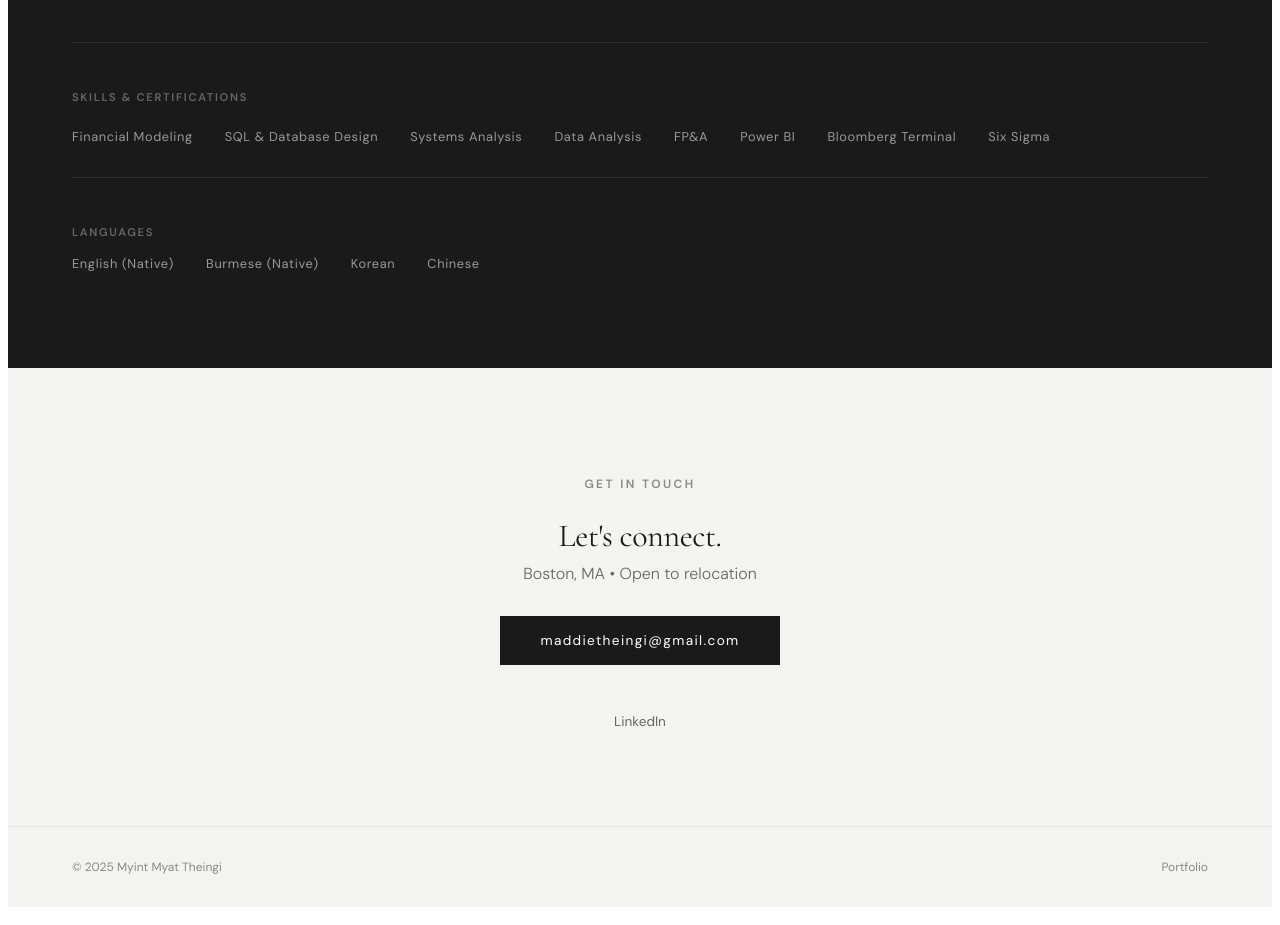
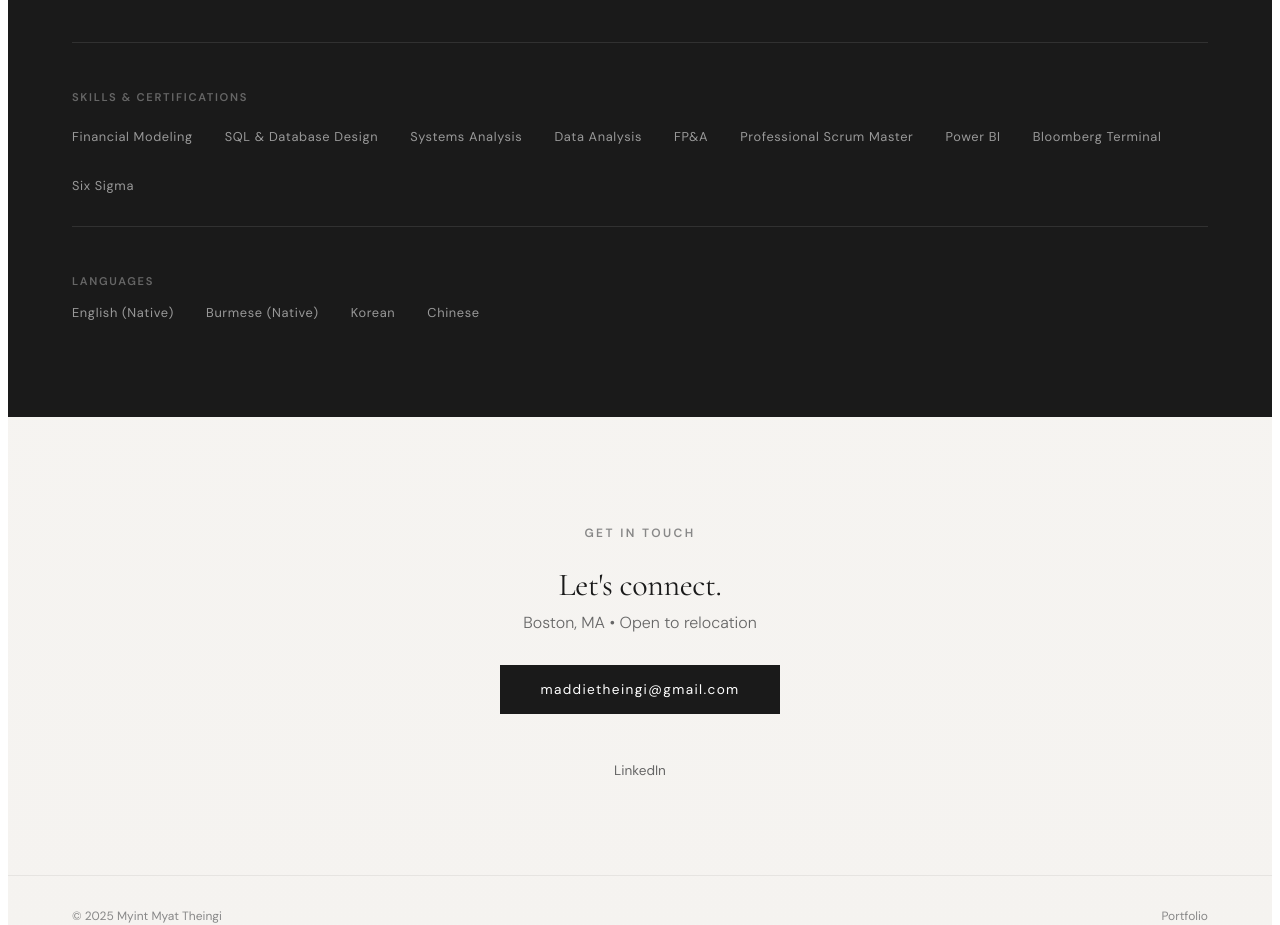
Before and after one commit to maddietheingi-svg/my-portfolio, a React (Vite) app: page / in a window 1280 px wide. Shown: the part 3240-4165 px from the top of the page. Built offline with nearby package versions, Linux system fonts and the light colour scheme.

Commit message:
Update App.jsx

```diff
--- a/src/App.jsx
+++ b/src/App.jsx
@@ -1861,7 +1861,7 @@ export default function FinancePortfolio() {
         <div style={{ marginTop: '3rem', paddingTop: '2rem', borderTop: '1px solid rgba(255,255,255,0.1)' }}>
           <h4 style={{ fontSize: '0.7rem', letterSpacing: '0.15em', textTransform: 'uppercase', color: '#666', marginBottom: '1.5rem', fontFamily: '"DM Sans", Helvetica, sans-serif' }}>Skills & Certifications</h4>
           <div style={{ display: 'flex', gap: '2rem', flexWrap: 'wrap' }}>
-            {['Financial Modeling', 'SQL & Database Design', 'Systems Analysis', 'Data Analysis', 'FP&A', 'Power BI', 'Bloomberg Terminal', 'Six Sigma'].map((skill, i) => (
+            {['Financial Modeling', 'SQL & Database Design', 'Systems Analysis', 'Data Analysis', 'FP&A', 'Professional Scrum Master', 'Power BI', 'Bloomberg Terminal', 'Six Sigma'].map((skill, i) => (
               <span key={i} style={{ fontSize: '0.8rem', letterSpacing: '0.05em', color: '#999', fontFamily: '"DM Sans", Helvetica, sans-serif' }}>{skill}</span>
             ))}
           </div>
```
